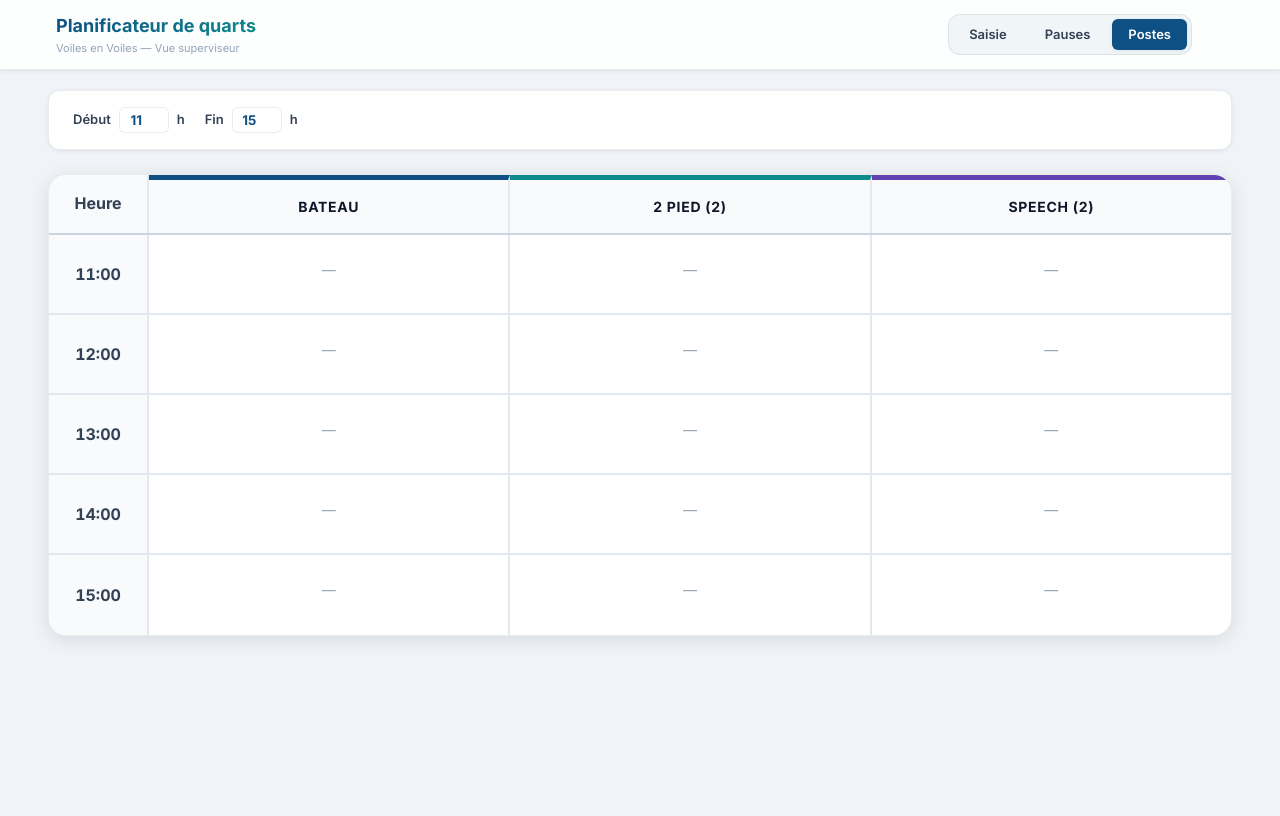
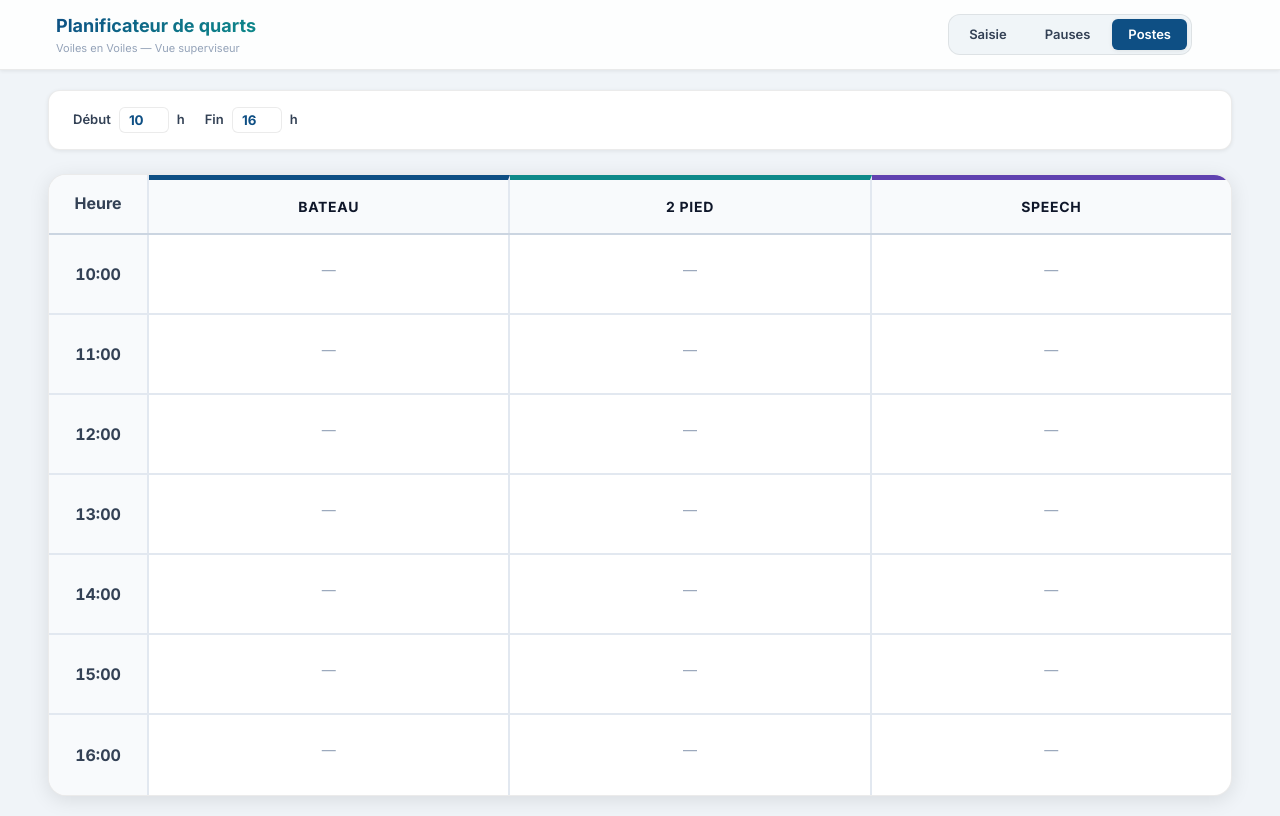
Before and after one commit to VortexOsxo/pat-schedule, a SvelteKit app: page /positions in a window 1280 px wide. Built offline with nearby package versions, Linux system fonts and the light colour scheme.

Commit message:
small ui improvements

```diff
--- a/src/lib/stores/schedule.ts
+++ b/src/lib/stores/schedule.ts
@@ -46,18 +46,22 @@ function createStore() {
 
 export const employees = createStore();
 
-// ── Settings Store (Shared Range) ────────────────────────────────────
+// ── Settings Store (Independent Ranges) ─────────────────────────────
 export interface Settings {
-	startH: number;
-	endH: number;
+	breaksStartH: number;
+	breaksEndH: number;
+	positionsStartH: number;
+	positionsEndH: number;
 }
 
 function loadSettings(): Settings {
-	if (typeof localStorage === 'undefined') return { startH: 11, endH: 15 };
+	const fallback = { breaksStartH: 11, breaksEndH: 15, positionsStartH: 10, positionsEndH: 16 };
+	if (typeof localStorage === 'undefined') return fallback;
 	try {
-		return JSON.parse(localStorage.getItem('pat-settings') ?? '{"startH":11,"endH":15}');
+		const saved = JSON.parse(localStorage.getItem('pat-settings') ?? '{}');
+		return { ...fallback, ...saved };
 	} catch {
-		return { startH: 11, endH: 15 };
+		return fallback;
 	}
 }
 
--- a/src/routes/positions/+page.svelte
+++ b/src/routes/positions/+page.svelte
@@ -9,7 +9,9 @@
 
 	const hours = $derived.by(() => {
 		const h = [];
-		for (let i = $settings.startH; i <= $settings.endH; i++) h.push(i);
+		const start = Math.max(0, Math.min($settings.positionsStartH, 23));
+		const end = Math.max(start, Math.min($settings.positionsEndH, 23));
+		for (let i = start; i <= end; i++) h.push(i);
 		return h;
 	});
 
@@ -62,16 +64,16 @@
 			<div class="range-field">
 				<label for="start-h">Début</label>
 				<input id="start-h" type="number" min="0" max="23"
-					value={$settings.startH}
-					oninput={(e) => settings.update(s => ({ ...s, startH: +e.currentTarget.value }))}
+					value={$settings.positionsStartH}
+					oninput={(e) => settings.update(s => ({ ...s, positionsStartH: +e.currentTarget.value }))}
 					class="range-input" />
 				<span>h</span>
 			</div>
 			<div class="range-field">
 				<label for="end-h">Fin</label>
 				<input id="end-h" type="number" min="0" max="23"
-					value={$settings.endH}
-					oninput={(e) => settings.update(s => ({ ...s, endH: +e.currentTarget.value }))}
+					value={$settings.positionsEndH}
+					oninput={(e) => settings.update(s => ({ ...s, positionsEndH: +e.currentTarget.value }))}
 					class="range-input" />
 				<span>h</span>
 			</div>
@@ -82,8 +84,8 @@
 		<div class="grid-header">
 			<div class="time-col">Heure</div>
 			<div class="role-header-cell" style="border-top-color: #0e4f84">Bateau</div>
-			<div class="role-header-cell" style="border-top-color: #0e8a8a">2 Pied (2)</div>
-			<div class="role-header-cell" style="border-top-color: #6042b0">Speech (2)</div>
+			<div class="role-header-cell" style="border-top-color: #0e8a8a">2 Pied</div>
+			<div class="role-header-cell" style="border-top-color: #6042b0">Speech</div>
 		</div>
 
 		<div class="grid-body">
```
Also changed, not shown: src/routes/breaks/+page.svelte (+6 -6 lines).
